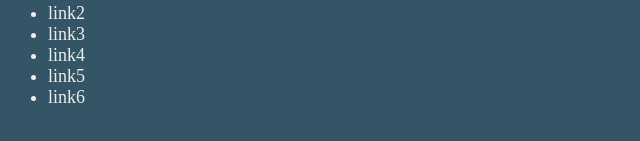
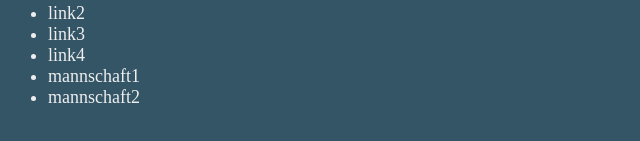
Before and after one commit to benammar-dev/hausCarsta, a website: page index.html in a window 1280 px wide. Shown: the part 303-444 px from the top of the page, without its empty margins (0-640 px from the left). Drawn offline with Linux system fonts and the light colour scheme.

Commit message:
names for links

```diff
--- a/index.html
+++ b/index.html
@@ -24,8 +24,8 @@
                 <li><a href="#"></a>link2</li>
                 <li><a href="#"></a>link3</li>
                 <li><a href="#"></a>link4</li>
-                <li><a href="#"></a>link5</li>
-                <li><a href="#"></a>link6</li>
+                <li><a href="#"></a>mannschaft1</li>
+                <li><a href="#"></a>mannschaft2</li>
               </ul>
             </aside>
           </div>
```
